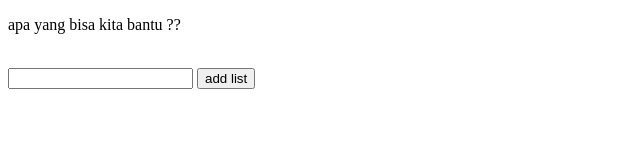
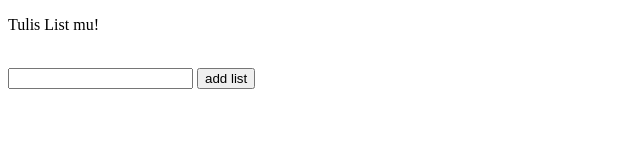
Before and after one commit to santosaputro/ToDo-List, a plain HTML site: page index.html in a window 1280 px wide. Shown: the whole page, without its empty margins (0-640 px from the left). Drawn offline with nearby package versions, Linux system fonts and the light colour scheme.

Commit message:
Update index.html

```diff
--- a/index.html
+++ b/index.html
@@ -5,7 +5,7 @@
 </head>
 <body>
 	<div id="app">
-		<p name="question">apa yang bisa kita bantu ??</p>
+		<p name="question">Tulis List mu!</p>
 		<!-- <p v-if="lists.length === 0">No List</p> -->
 		<p v-if="lists.length === 0"></p>
 		<ul>
```
